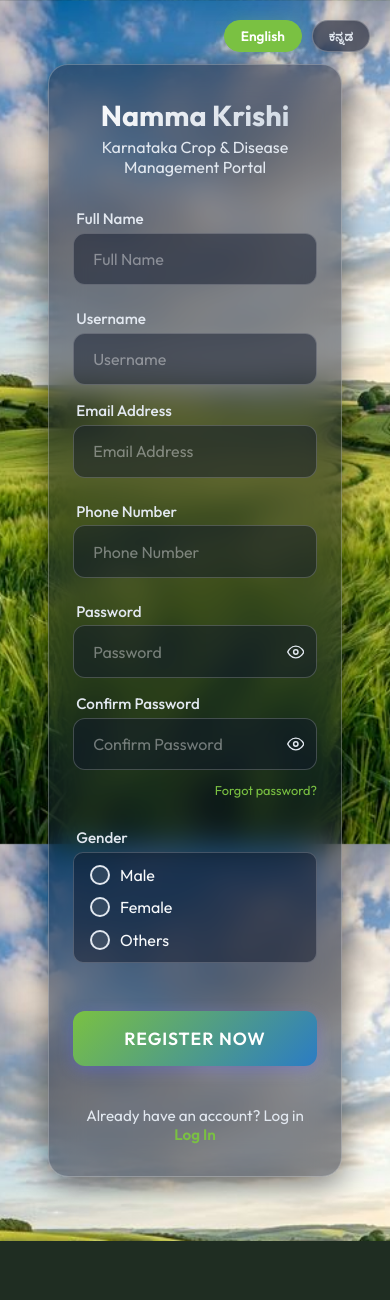
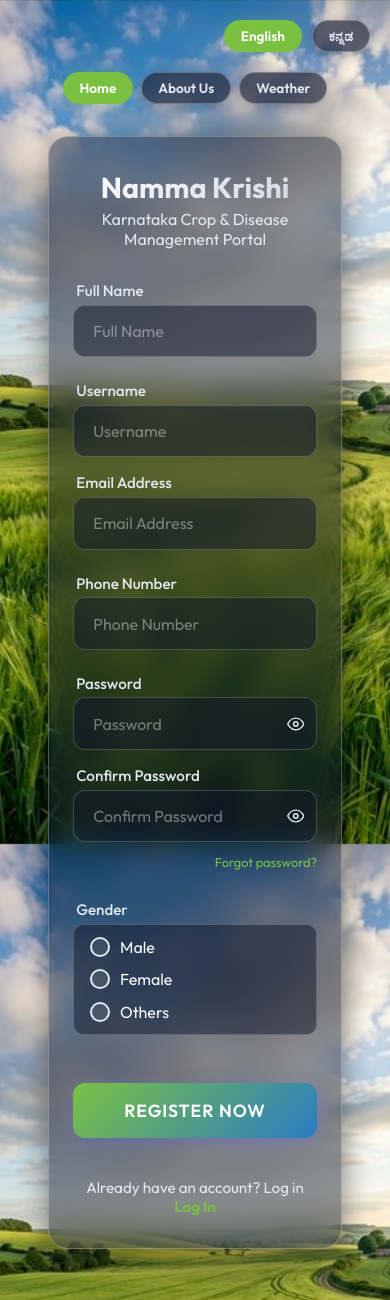
Before and after one commit to Hitesh2006403/NamaKrushi, a Django app: page / in a window 390 px wide. Shown: the top 1300 px of the page. Before the commit the page ends 1241 px from the top, so only its background shows below. Run offline with Django 5.2, Linux system fonts and the light colour scheme.

Commit message:
Updated file

```diff
--- a/static/index.css
+++ b/static/index.css
@@ -48,6 +48,42 @@
     background: rgba(255, 255, 255, 0.1);
     color: var(--text-main);
     transform: translateY(-2px);
+}
+
+.page-nav {
+    position: fixed;
+    top: 20px;
+    left: 20px;
+    display: flex;
+    gap: 10px;
+    z-index: 2000;
+}
+
+.page-nav-link {
+    background: rgba(15, 23, 42, 0.6);
+    backdrop-filter: blur(10px);
+    border: 1px solid var(--glass-border);
+    color: var(--text-muted);
+    padding: 6px 16px;
+    border-radius: 25px;
+    text-decoration: none;
+    font-size: 0.85rem;
+    font-weight: 600;
+    transition: all 0.3s ease;
+    box-shadow: 0 4px 12px rgba(0,0,0,0.2);
+}
+
+.page-nav-link:hover {
+    background: rgba(255, 255, 255, 0.1);
+    color: var(--text-main);
+    transform: translateY(-2px);
+}
+
+.page-nav-link.active {
+    background: var(--primary);
+    border-color: var(--primary);
+    color: white;
+    box-shadow: 0 0 15px var(--primary-light);
 }
 
 * {
@@ -409,6 +445,22 @@ body {
     }
 }
 
+@media (max-width: 760px) {
+    body.with-page-nav {
+        padding-top: 6.5rem;
+    }
+
+    .page-nav {
+        top: 72px;
+        left: 50%;
+        transform: translateX(-50%);
+        width: calc(100% - 2rem);
+        justify-content: center;
+        flex-wrap: wrap;
+        gap: 0.5rem;
+    }
+}
+
 /* Dashboard Widgets Container */
 .dashboard-overview {
     display: grid;
--- a/static/translations.js
+++ b/static/translations.js
@@ -4,7 +4,10 @@ const translations = {
             lang_en: "English",
             lang_kn: "ಕನ್ನಡ",
             back: "Back",
-            continue: "Continue"
+            continue: "Continue",
+            home: "Home",
+            about: "About Us",
+            weather: "Weather"
         },
         index: {
             title: "Namma Krishi",
--- a/template/index.html
+++ b/template/index.html
@@ -7,11 +7,16 @@
     <link rel="stylesheet" href="static/index.css">
     <link href="https://fonts.googleapis.com/css2?family=Outfit:wght@300;400;500;600;700&display=swap" rel="stylesheet">
 </head>
-<body>
+<body class="with-page-nav">
     <div class="lang-switcher">
         <button class="lang-btn" onclick="setLanguage('en')">English</button>
         <button class="lang-btn" onclick="setLanguage('kn')">ಕನ್ನಡ</button>
     </div>
+    <nav class="page-nav" aria-label="Primary navigation">
+        <a href="index.html" class="page-nav-link active" data-i18n="common:home">Home</a>
+        <a href="about.html" class="page-nav-link" data-i18n="common:about">About Us</a>
+        <a href="weather.html" class="page-nav-link" data-i18n="common:weather">Weather</a>
+    </nav>
 
     <div class="container">
 
```
